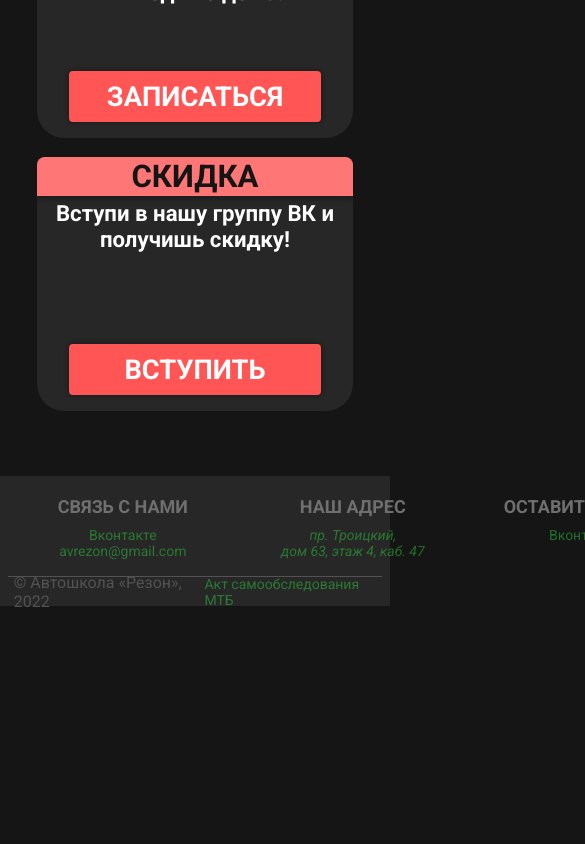
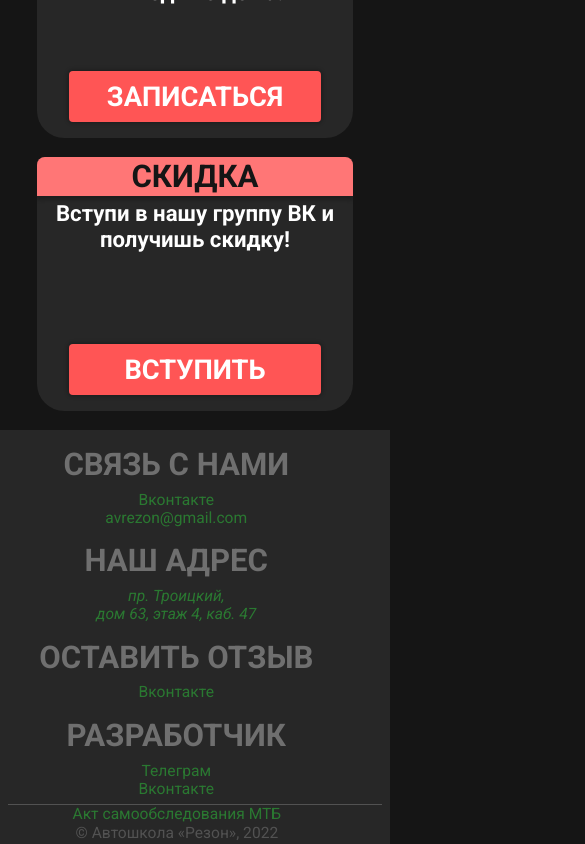
Before and after one commit to vzichv/reason, a React (Create React App) app: page / in a window 390 px wide. Shown: the part 3118-3962 px from the top of the page, 585 px wide, since content can reach past the window. Before the commit the page ends 3729 px from the top, so only its background shows below. Built offline with nearby package versions, Linux system fonts and the light colour scheme.

Commit message:
Make the "footer" component responsive design

```diff
--- a/src/components/footer/footer.module.sass
+++ b/src/components/footer/footer.module.sass
@@ -2,45 +2,70 @@
 
 .body
   width: 100%
-  height: 130px
   background-color: $window
-  margin-top: 65px
+  margin-top: 5vw
 
 .links
   margin: 0 auto
   width: 96%
-  height: 100px
+  padding-bottom: 1.5vw
   display: flex
   justify-content: space-between
-  border-bottom: 1px solid $footer-site-rights
+  border-bottom: 0.1vw solid $footer-site-rights
+  @media screen and (orientation: portrait)
+    flex-direction: column
 
 .companyInfo
   display: grid
   grid-template-columns: 1fr 1fr 1fr
+  @media screen and (orientation: portrait)
+    grid-template-columns: 1fr
 
 .section
-  width: 230px
+  width: 20%
   text-align: center
   display: flex
   flex-direction: column
   align-items: center
   h3
-    margin-top: 20px
-    margin-bottom: 10px
-    font-size: 1.125em
+    margin-top: 1.5vw
+    margin-bottom: 1vw
+    font-size: 1.5vw
     color: $footer-header
+  @media screen and (orientation: portrait)
+    width: 90%
+    h3
+      margin-top: 4vw
+      font-size: 8vw
+      margin-bottom: 2vw
+
 
 .link,
 .address
-  font-size: 0.875em
+  font-size: 1.2vw
   color: $secondary
+  @media screen and (orientation: portrait)
+    font-size: 4vw
 
 .copyright
   margin: 0 auto
   width: 93%
-  height: 30px
+  height: 3vw
   display: flex
   justify-content: space-between
   align-items: center
   span
+    font-size: 1.2vw
     color: $footer-site-rights
+  @media screen and (orientation: portrait)
+    position: relative
+    height: 10vw
+    span, .link
+      top: 0vw
+      font-size: 4vw
+      display: flex
+      justify-content: center
+      position: absolute
+      width: 90%
+    span
+      top: 5vw
```
